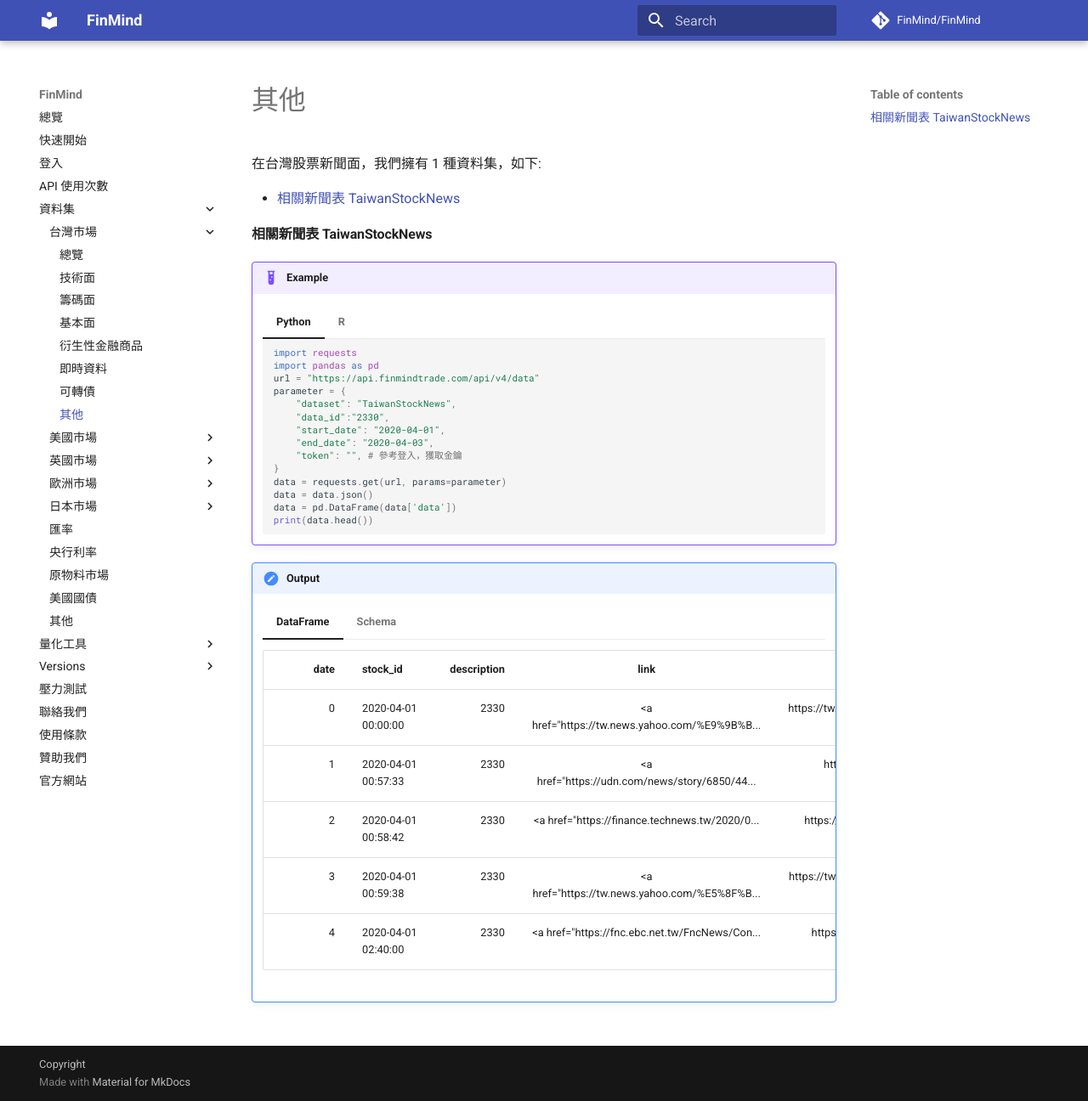
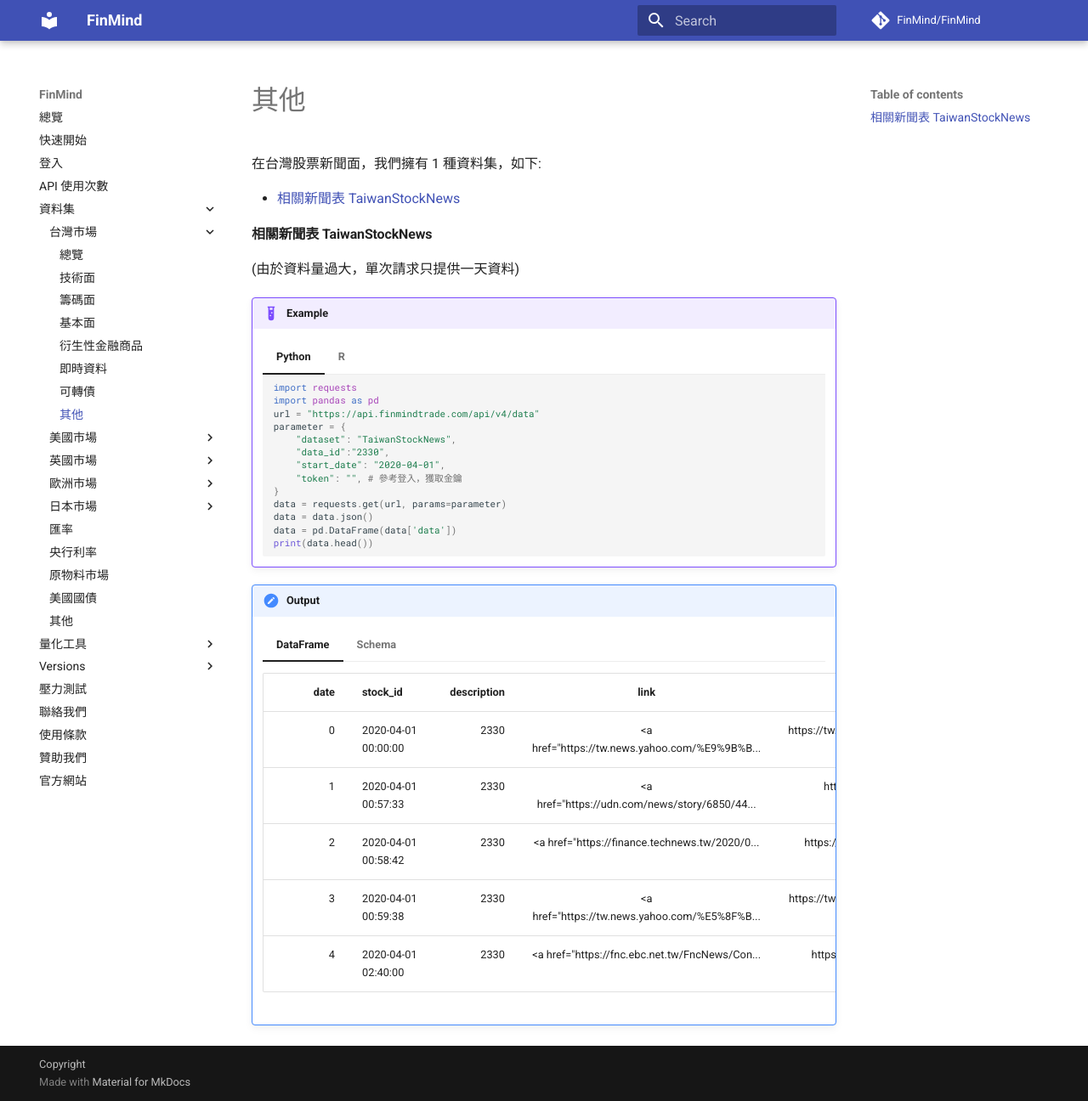
Before and after one commit to FinMind/FinMind-Doc, an MkDocs documentation site: the page built from docs/tutor/TaiwanMarket/Others.md, in a window 1280 px wide and 1296 px high. Shown: the whole window at 85% size. Built offline with MkDocs 1.6.1 and Material for MkDocs 9.7.7, drawn with Linux system fonts in a browser that asks for light colours; comment, search, counter and statistics services are not loaded.

Commit message:
feat: add 由於資料量過大，單次請求只提供一天資料 in TaiwanStockNews

```diff
--- a/docs/tutor/TaiwanMarket/Others.md
+++ b/docs/tutor/TaiwanMarket/Others.md
@@ -5,6 +5,8 @@
 
 
 #### 相關新聞表 TaiwanStockNews
+
+(由於資料量過大，單次請求只提供一天資料)
 
 !!! example
     === "Python"
@@ -16,7 +18,6 @@
             "dataset": "TaiwanStockNews",
             "data_id":"2330",
             "start_date": "2020-04-01",
-            "end_date": "2020-04-03",
             "token": "", # 參考登入，獲取金鑰
         }
         data = requests.get(url, params=parameter)
@@ -36,7 +37,6 @@
                             dataset="TaiwanStockNews",
                             data_id="2330",
                             start_date= "2020-04-01",
-                            end_date='2020-04-03',
                             token = "" # 參考登入，獲取金鑰
                             )
         )
```
